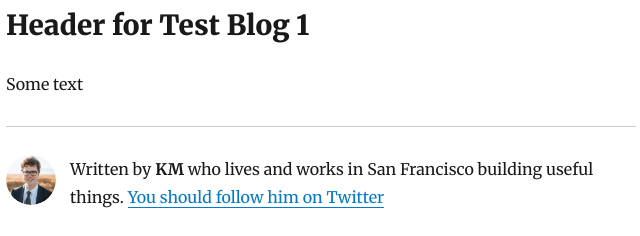
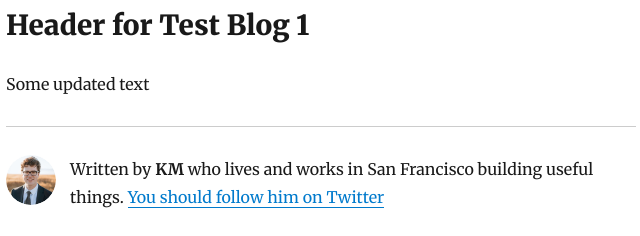
Before and after one commit to ftan24269/gbynfytest1, a Gatsby site: page /blog/test-blog-1/ in a window 1280 px wide. Shown: the part 240-476 px from the top of the page, 319-959 px from the left. Built offline with nearby package versions, Linux system fonts and the light colour scheme; Gatsby itself is replaced by a stand-in of ours; some packages are replaced by stand-ins of ours.

Commit message:
Update Blog “test-blog-1”

```diff
--- a/content/blog/test-blog-1.md
+++ b/content/blog/test-blog-1.md
@@ -6,4 +6,4 @@
 ---
 ## Header for Test Blog 1
 
-Some text
+Some updated text
```
